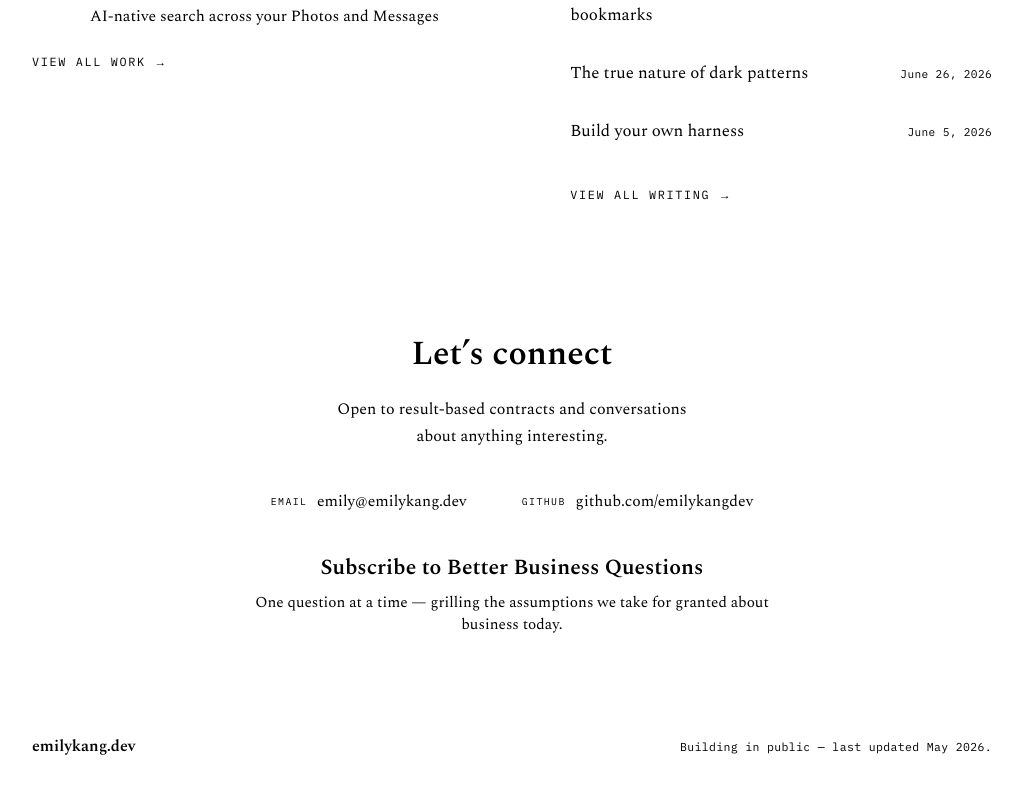
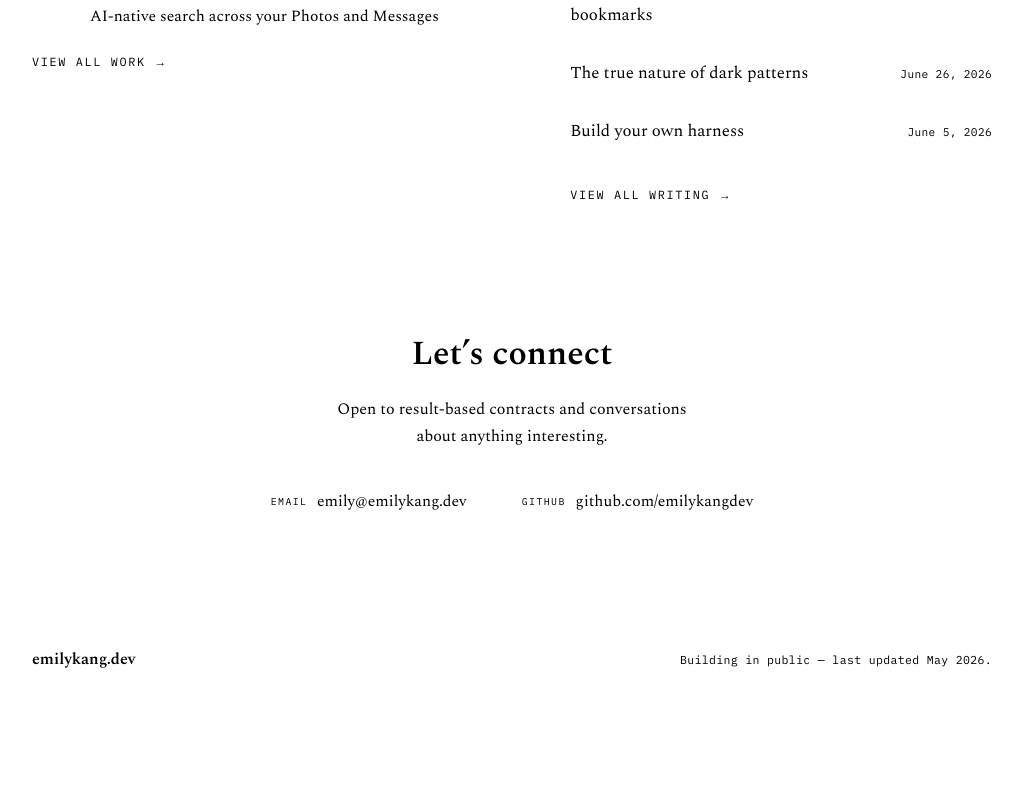
Before and after one commit to emilykangdev/emilykangdev-website, a Next.js app: page / in a window 1280 px wide. Shown: the part 751-1542 px from the top of the page, without its empty margins (128-1150 px from the left). After the commit the page ends 1456 px from the top, so only its background shows below. Built offline with nearby package versions, Linux system fonts and the light colour scheme.

Commit message:
fix: remove extra text from SubscribeForm component
The Beehiiv embed already provides its own heading and button, so the
extra text in the SubscribeForm component was redundant and removed.

```diff
--- a/components/SubscribeForm.tsx
+++ b/components/SubscribeForm.tsx
@@ -3,9 +3,10 @@
 import { useEffect, useRef } from "react"
 
 /**
- * Beehiiv subscribe form — loads the script-based embed with the BBQ
- * newsletter's form ID. The script injects into the container ref so
- * the form renders inside our layout, not at the bottom of `<body>`.
+ * Beehiiv subscribe form — loads the script-based embed. The script
+ * injects into the container ref so the form renders inside our layout,
+ * not at the bottom of `<body>`. No extra text — the embed provides its
+ * own heading and button.
  */
 export function SubscribeForm({
   compact = false,
@@ -28,16 +29,7 @@ export function SubscribeForm({
 
   return (
     <div className={`subscribe ${compact ? "subscribe--compact" : ""}`}>
-      <div className="subscribe-inner">
-        <h3 className="subscribe-heading">
-          Subscribe to Better Business Questions
-        </h3>
-        <p className="subscribe-blurb">
-          One question at a time — grilling the assumptions we take for
-          granted about business today.
-        </p>
-        <div ref={containerRef} />
-      </div>
+      <div ref={containerRef} />
     </div>
   )
 }
```
Also changed, not shown: app/blog/[slug]/page.tsx (+0 -8 lines).
